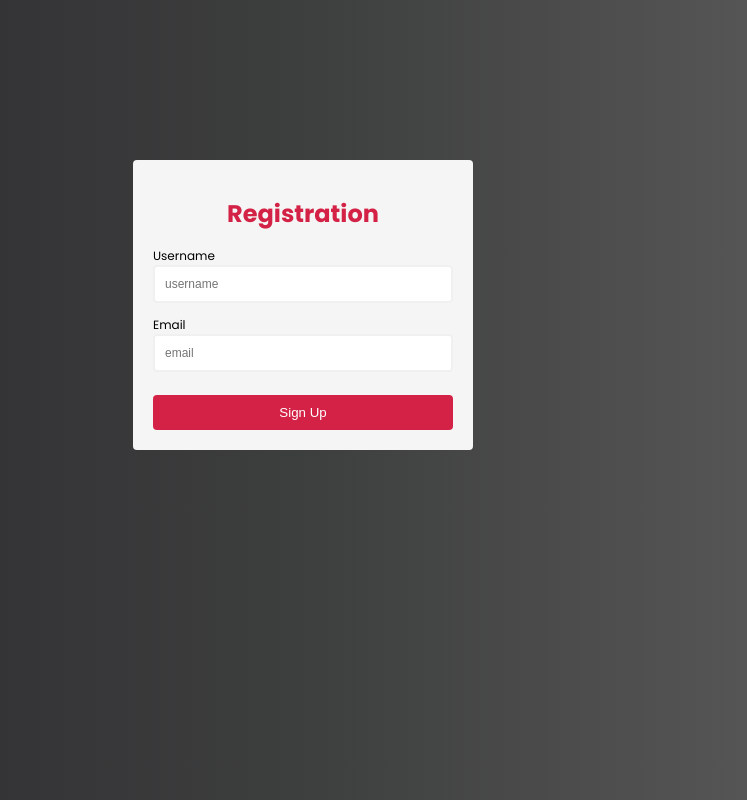
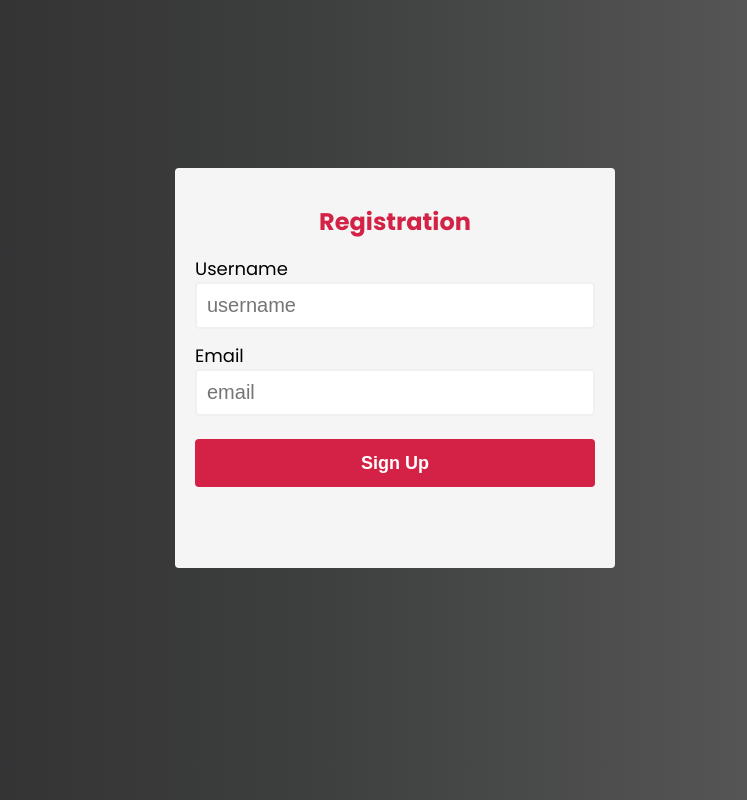
Before and after one commit to Flychuban/Space-Soup, a Flask app: page /sign_up in a window 1280 px wide. Shown: the whole page, without its empty margins (337-1084 px from the left). Run offline with Flask 3, Linux system fonts and the light colour scheme; some libraries are stand-ins or nearby versions.

Commit message:
Update signup page

```diff
--- a/web_page/website/static/style.css
+++ b/web_page/website/static/style.css
@@ -64,3 +64,27 @@ body {
     font-size: 9px;
     height: 13px;
 }
+
+.container{
+    position: absolute;
+    left: 40%;
+}
+
+#form{
+    width: 50vmin;
+    height: 45vmin;
+}
+
+.btn_btn-primary{
+    height: 6vmin;
+    font-size: large;
+    font-weight: bold;
+    cursor: pointer;
+}
+
+#username{
+    font-size: 2.5vmin;
+}
+#email{
+    font-size: 2.5vmin;
+}
--- a/web_page/website/templates/signup.html
+++ b/web_page/website/templates/signup.html
@@ -20,7 +20,7 @@
         <form method="post"  id="form">
             <h1>Registration</h1>
             <div class="input-control">
-                <label for="username">Username</label>
+                <label for="username" style="font-size: large;">Username</label>
                 <input
                 id="username"
                 name="username"
@@ -30,7 +30,7 @@
                 <div class="error"></div>
             </div>
             <div class="input-control">
-                <label for="email">Email</label>
+                <label for="email" style="font-size: large;">Email</label>
                 <input
                  id="email"
                  name="email"
@@ -41,10 +41,7 @@
             </div>
 
 
-            <button
-             type="submit"
-             class="btn  btn-primary">
-             Sign Up</button>
+            <button type="submit" class="btn_btn-primary">Sign Up  </button>
 
         </form>
     </div>
```
